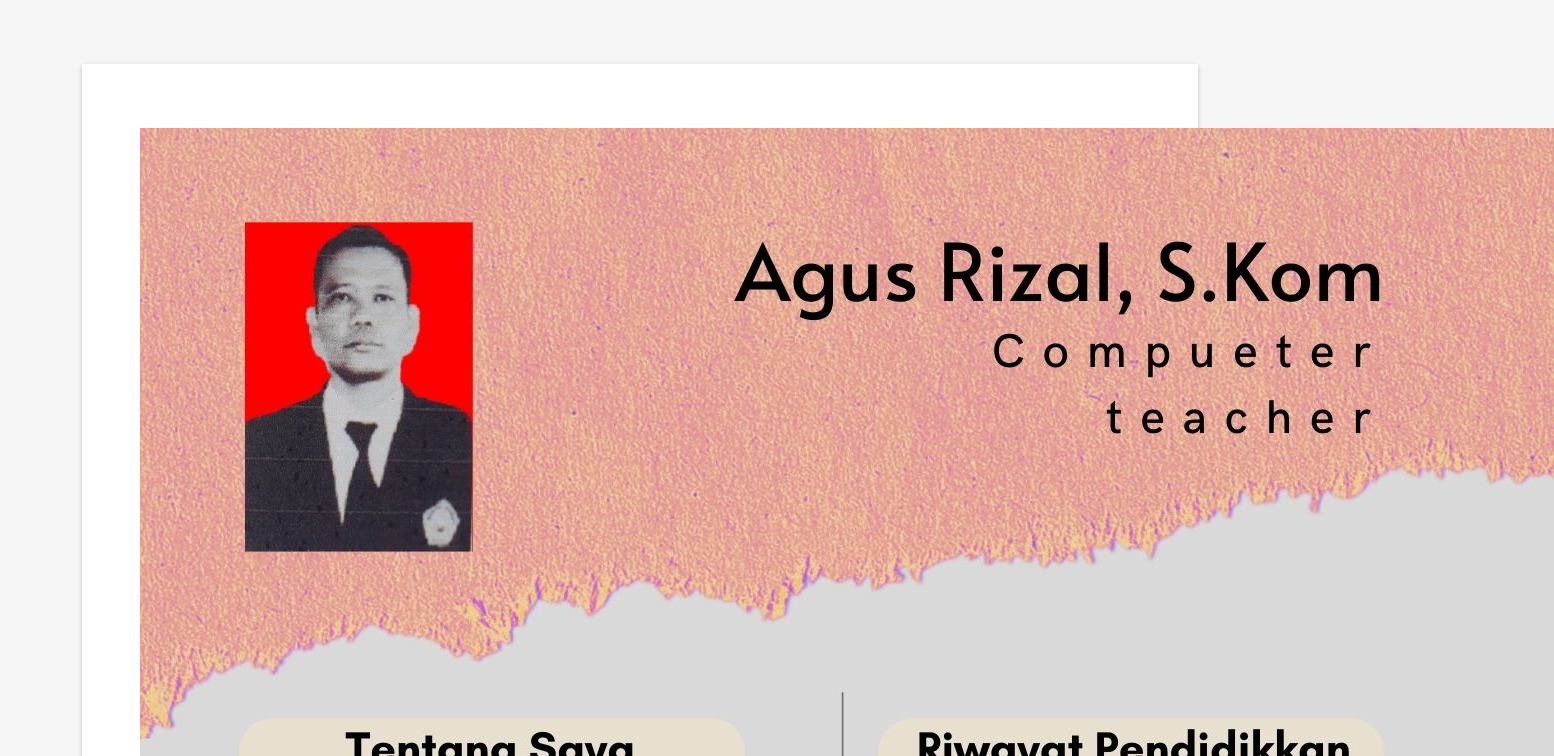
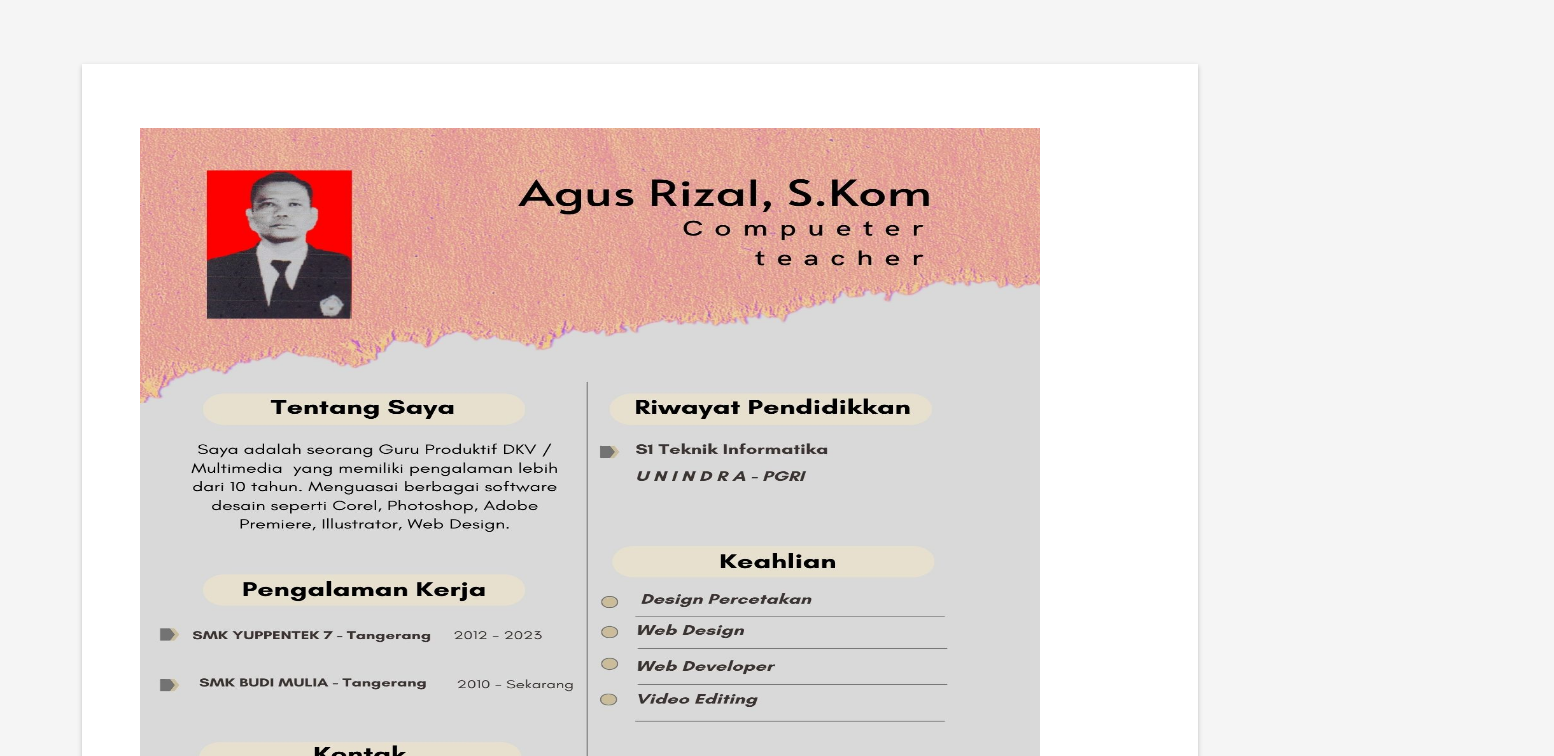
Before and after one commit to agsrzl/agusrizal, a plain HTML site: page index.html in a window 1280 px wide. Shown: the part 800-1556 px from the top of the page, 1554 px wide, since content can reach past the window. Drawn offline with Linux system fonts and the light colour scheme.

Commit message:
Update index.html

```diff
--- a/index.html
+++ b/index.html
@@ -90,7 +90,7 @@
                   <div class="row">
                     <div class="col-sm-6 col-md-5">
                       <div class="about-img">
-                        <img src="assets/img/testimonial-2.jpg" " width="1414" height="2000" />
+                        <img src="assets/img/testimonial-2.jpg" " width="900" height="900" />
                       </div>
                     </div>
                     <div class="col-sm-6 col-md-7">
```
